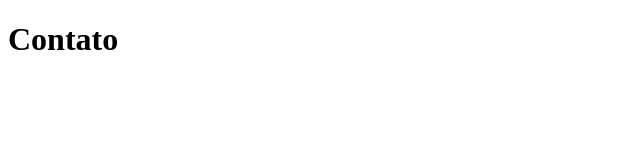
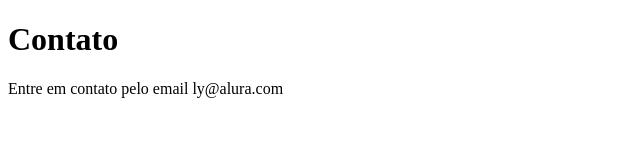
Before and after one commit to lylianmercier/sistema-de-cadastro, a plain HTML site: page contato.html in a window 1280 px wide. Shown: the whole page, without its empty margins (0-640 px from the left). Drawn offline with Linux system fonts and the light colour scheme.

Commit message:
adicionando o email de contato

```diff
--- a/contato.html
+++ b/contato.html
@@ -8,6 +8,6 @@
 </head>
 <body>
     <h1>Contato</h1>
-
+    <p> Entre em contato pelo email ly@alura.com</p>
 </body>
 </html>
```
